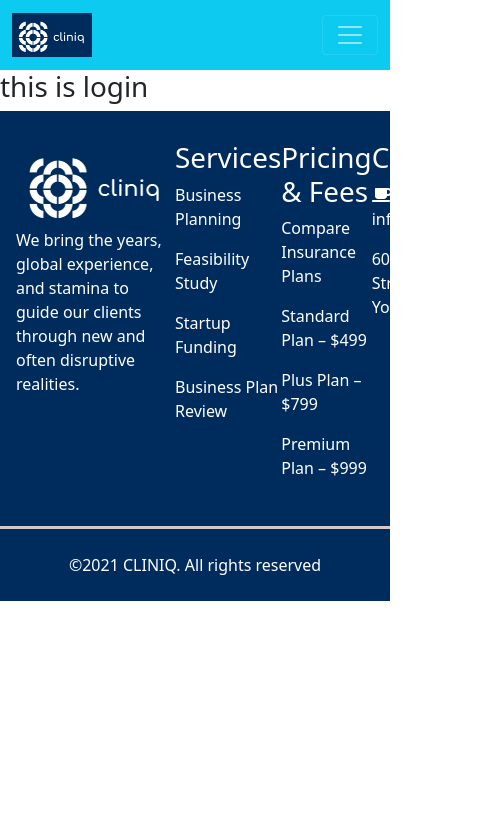
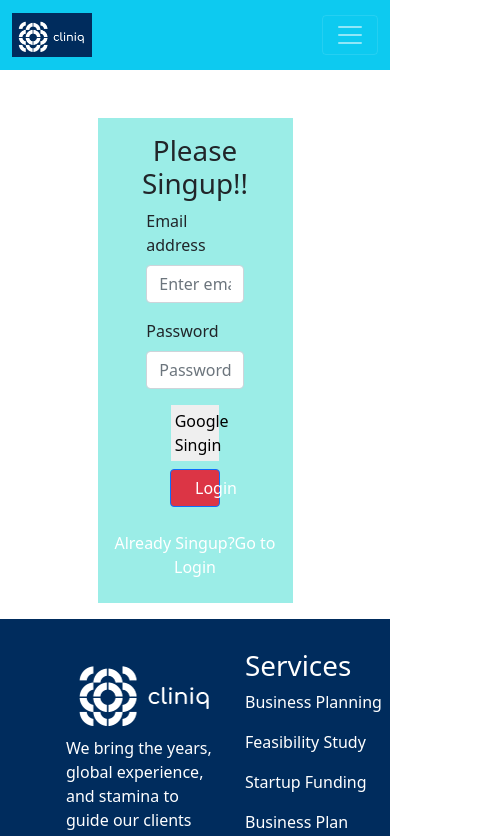
Before and after one commit to ajoy45/doctor, a React (Create React App) app: page /login in a window 390 px wide. Shown: the top 836 px of the page, 492 px wide, since content can reach past the window. Built offline with nearby package versions, Linux system fonts and the light colour scheme; no server answers.

Commit message:
firebase authentication add

```diff
--- a/package.json
+++ b/package.json
@@ -10,9 +10,11 @@
     "@testing-library/react": "^13.3.0",
     "@testing-library/user-event": "^13.5.0",
     "bootstrap": "^5.1.3",
+    "firebase": "^9.8.2",
     "react": "^18.1.0",
     "react-bootstrap": "^2.4.0",
     "react-dom": "^18.1.0",
+    "react-firebase-hooks": "^5.0.3",
     "react-router-dom": "^6.3.0",
     "react-scripts": "5.0.1",
     "web-vitals": "^2.1.4"
--- a/src/Pagess/Login/Login.js
+++ b/src/Pagess/Login/Login.js
@@ -1,10 +1,60 @@
-import React from 'react';
+import React, { useRef } from 'react';
+import { Button, Form } from 'react-bootstrap';
+import { useSignInWithEmailAndPassword } from 'react-firebase-hooks/auth';
+import { Link, useNavigate } from 'react-router-dom';
+import auth from '../../firebase.init';
 import './Login.css'
 const Login = () => {
+    const navigate=useNavigate();
+    // start singin
+    const [
+        signInWithEmailAndPassword,
+        user,
+        loading,
+        error,
+      ] = useSignInWithEmailAndPassword(auth);
+
+    // end singin
+    const emailRef=useRef('');
+    const passwordRef=useRef('');
+
+    const handelFormLogin=event=>{
+        event.preventDefault();
+        const email=emailRef.current.value;
+        const password=passwordRef.current.value;
+        console.log(email,password);
+        signInWithEmailAndPassword(email,password)
+    }
+    if(user){
+        navigate('/')
+    }
     return (
-        <div>
-            <h1>this is login</h1>
-        </div>
+        <div className='bg-color w-50 mx-auto mt-5'>
+        <h1 className='text-center pt-3'>Please Singup!!</h1>
+        <Form onSubmit={handelFormLogin} className='w-50 mx-auto' >
+            <Form.Group className="mb-3" controlId="formBasicEmail">
+                <Form.Label>Email address</Form.Label>
+                <Form.Control ref={emailRef} type="email" placeholder="Enter email"required />
+
+            </Form.Group>
+
+            <Form.Group className="mb-3" controlId="formBasicPassword">
+                <Form.Label>Password</Form.Label>
+                <Form.Control ref={passwordRef} type="password" placeholder="Password" required/>
+            </Form.Group>
+
+
+            <div className='text-center '>
+            <button className='d-block mx-auto border-0 mb-2 p-1 w-50'>Google Singin</button>
+            <Button className='bg-danger  mb-4 px-4 w-50' variant="primary" type="submit">
+                Login
+            </Button>
+
+            </div>
+
+        </Form>
+        <p className='text-center pb-4'><Link to='/singup' className='text-decoration-none text-white'>Already Singup?Go to Login</Link></p>
+    </div>
     );
 };
 
--- a/src/Pagess/Servicess/Servicess.js
+++ b/src/Pagess/Servicess/Servicess.js
@@ -10,7 +10,7 @@ const Servicess = () => {
         .then(data=>setServicess(data))
     },[])
     return (
-        <div className='row service-container '>
+        <div className='row service-container ' id='service'>
             <h1 className='text-center text-primary mt-4'>Medical Services</h1>
             {
                 services.map(service=><Service
--- a/src/Pagess/Singup/Singup.js
+++ b/src/Pagess/Singup/Singup.js
@@ -1,8 +1,18 @@
 import React, { useRef } from 'react';
 import { Button, Form } from 'react-bootstrap';
 import { Link } from 'react-router-dom';
+import { useCreateUserWithEmailAndPassword } from 'react-firebase-hooks/auth';
+import auth from '../../firebase.init'
 import './Singup.css'
 const Singup = () => {
+     // create user start
+     const [
+        createUserWithEmailAndPassword,
+        user,
+        loading,
+        error,
+      ] = useCreateUserWithEmailAndPassword(auth,{sendEmailVerification:true});
+    // create user end
     const emailRef=useRef('');
     const passwordRef=useRef('');
     const confirmPasswordRef=useRef('');
@@ -11,8 +21,13 @@ const Singup = () => {
         const email=emailRef.current.value;
         const password=passwordRef.current.value;
         const confirmPassword=confirmPasswordRef.current.value;
-        console.log(email,password,confirmPassword)
+        console.log(email,password,confirmPassword);
+        if(password===confirmPassword){
+            createUserWithEmailAndPassword(email,password)
+        }
+
     }
+
     return (
         <div className='bg-color w-50 mx-auto mt-5'>
             <h1 className='text-center pt-3'>Please Singup!!</h1>
--- a/src/Shared/Footer/Footer.css
+++ b/src/Shared/Footer/Footer.css
@@ -12,3 +12,11 @@
     background-color: rgb(207, 203, 203);
     /* margin-bottom: 10px; */
 }
+@media only screen and (max-width:962px){
+    .footer-container{
+        display: grid;
+        grid-template-columns: repeat(2,1fr);
+        grid-gap: 20px;
+        margin-left:50px;
+    }
+}
--- a/src/Shared/Footer/Footer.js
+++ b/src/Shared/Footer/Footer.js
@@ -28,10 +28,10 @@ const Footer = () => {
 
                 <div>
                     <h1>Connect</h1>
-                    <FontAwesomeIcon icon={faCoffee} />
-                    <FontAwesomeIcon icon={faFaceAngry} />
-                    <FontAwesomeIcon icon={faTShirt} />
-                    <FontAwesomeIcon icon={faSadCry} />
+                    <FontAwesomeIcon className='me-3' icon={faCoffee} />
+                    <FontAwesomeIcon className='me-3' icon={faFaceAngry} />
+                    <FontAwesomeIcon className='me-3' icon={faTShirt} />
+                    <FontAwesomeIcon className='me-3' icon={faSadCry} />
                     <p>info@cliniq.com</p>
                     <p>60 East 65th Street, New York</p>
 
@@ -41,7 +41,7 @@ const Footer = () => {
             <div className='hr-bar'>
 
             </div>
-            <p className='text-center text-white p-4'>©2021 CLINIQ. All rights reserved</p>
+            <p className='text-center text-white p-4'>©2022 CLINIQ. All rights reserved</p>
         </div>
 
     );
--- a/src/Shared/Header/Header.js
+++ b/src/Shared/Header/Header.js
@@ -3,7 +3,14 @@ import { Container, Nav, Navbar } from 'react-bootstrap';
 import './Header.css';
 import logo from '../../images/logo/logo.png'
 import { Link } from 'react-router-dom';
+import { useAuthState } from 'react-firebase-hooks/auth';
+import auth from '../../firebase.init';
+import {signOut } from 'firebase/auth';
 const Header = () => {
+    const [user]=useAuthState(auth);
+    const handelSinout=()=>{
+        signOut(auth)
+    }
     return (
         <div className='bg-info'>
 
@@ -17,15 +24,18 @@ const Header = () => {
                     <Navbar.Collapse id="responsive-navbar-nav">
                         <Nav className="mx-auto ">
                             <Nav.Link as={Link} to="/home" className='text-white fs-4' >Home</Nav.Link>
-                            <Nav.Link as={Link}to="/services" className='text-white fs-4'href="#pricing">Services</Nav.Link>
+                            <Nav.Link  className='text-white fs-4'href="#service">Services</Nav.Link>
                             <Nav.Link as={Link}to="/about" className='text-white fs-4' href="#deets">About me</Nav.Link>
 
                         </Nav>
                         <Nav>
 
-                            <Nav.Link as={Link} to="/singup" className='text-white fs-4' href="#memes">
+                            {user? <Nav.Link onClick={handelSinout} className='text-white fs-4'>
+                                Singout
+                            </Nav.Link>
+                            : <Nav.Link as={Link} to="/singup" className='text-white fs-4'>
                                 Singup
-                            </Nav.Link>
+                            </Nav.Link>}
                         </Nav>
 
                     </Navbar.Collapse>
--- /dev/null
+++ b/src/firebase.init.js
@@ -0,0 +1,20 @@
+// Import the functions you need from the SDKs you need
+import { initializeApp } from "firebase/app";
+import {getAuth} from 'firebase/auth';
+// TODO: Add SDKs for Firebase products that you want to use
+// https://firebase.google.com/docs/web/setup#available-libraries
+
+// Your web app's Firebase configuration
+const firebaseConfig = {
+  apiKey: "AIzaSyBBMzqsiPw1PwK60iyIhKt6p9onVzZdR7c",
+  authDomain: "doctor-50ab6.firebaseapp.com",
+  projectId: "doctor-50ab6",
+  storageBucket: "doctor-50ab6.appspot.com",
+  messagingSenderId: "523555726911",
+  appId: "1:523555726911:web:6712458f06fb0a4c833a8a"
+};
+
+// Initialize Firebase
+const app = initializeApp(firebaseConfig);
+const auth=getAuth(app);
+export default auth;
```
Also changed, not shown: 1 other file (tests, documents, lock files or other folders).
